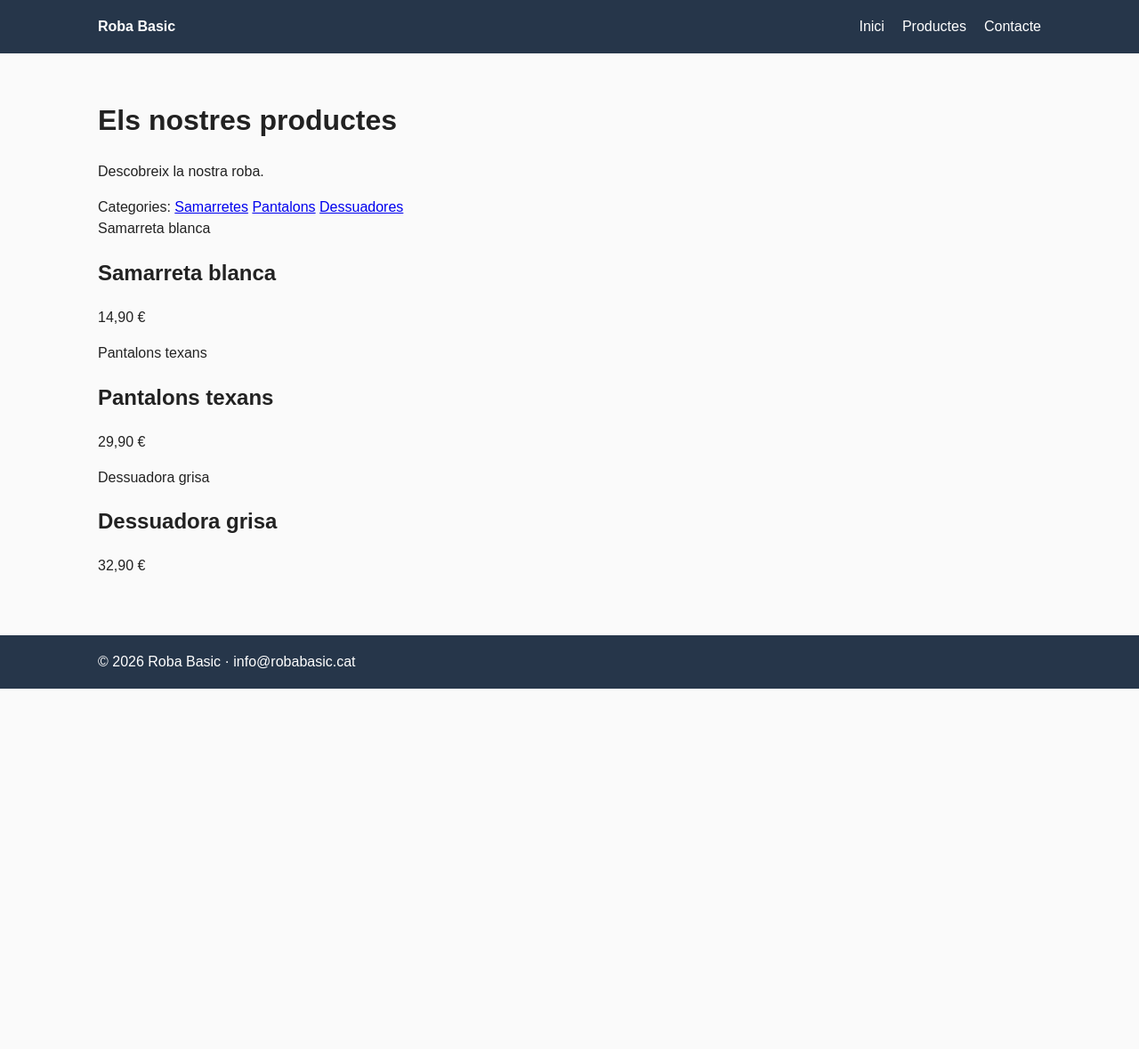
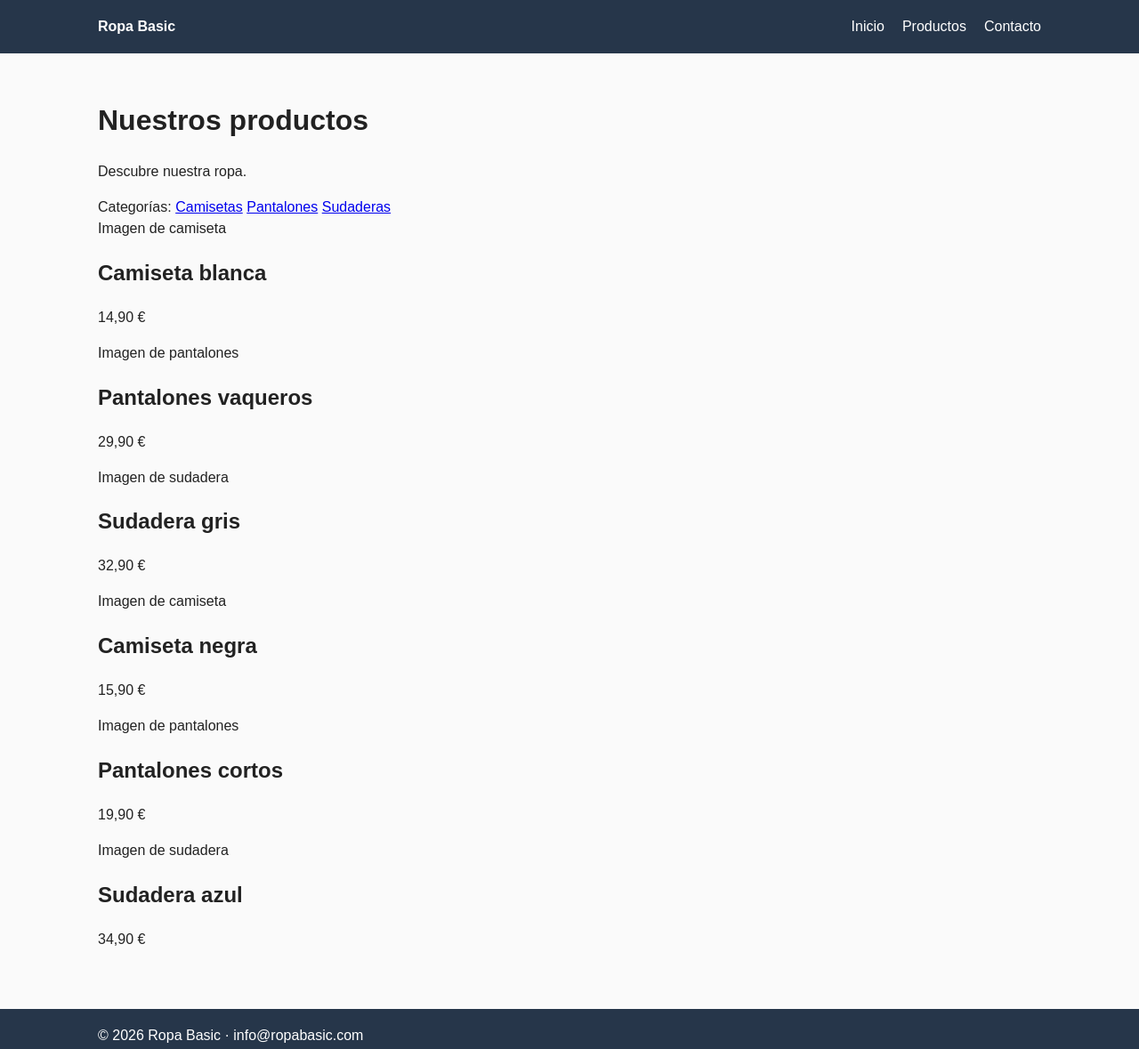
Before and after one commit to greenman9909-cmd/DAM1M04-Exercici-Posicio, a plain HTML site: page productes.html in a window 1280 px wide. Shown: the whole page at 89% size. Before the commit the page ends 800 px from the top, so only its background shows below. Drawn offline with Linux system fonts and the light colour scheme.

Commit message:
Crear productos en espanol

```diff
--- a/productes.html
+++ b/productes.html
@@ -1,49 +1,68 @@
 <!DOCTYPE html>
-<html lang="ca">
+<html lang="es">
 <head>
     <meta charset="UTF-8">
     <meta name="viewport" content="width=device-width, initial-scale=1.0">
-    <title>Roba Basic - Productes</title>
+    <title>Ropa Basic - Productos</title>
     <link rel="stylesheet" href="global.css">
 </head>
 <body>
     <header class="menu">
         <nav class="contenidor">
-            <strong>Roba Basic</strong>
-            <a href="index.html">Inici</a>
-            <a href="productes.html">Productes</a>
-            <a href="contacte.html">Contacte</a>
+            <strong>Ropa Basic</strong>
+            <a href="index.html">Inicio</a>
+            <a href="productes.html">Productos</a>
+            <a href="contacte.html">Contacto</a>
         </nav>
     </header>
 
     <main class="contenidor">
-        <h1>Els nostres productes</h1>
-        <p>Descobreix la nostra roba.</p>
+        <h1>Nuestros productos</h1>
+        <p>Descubre nuestra ropa.</p>
+
         <div class="filtres">
-            <span>Categories:</span>
-            <a href="#samarretes">Samarretes</a>
-            <a href="#pantalons">Pantalons</a>
-            <a href="#dessuadores">Dessuadores</a>
+            <span>Categorías:</span>
+            <a href="#camisetas">Camisetas</a>
+            <a href="#pantalones">Pantalones</a>
+            <a href="#sudaderas">Sudaderas</a>
         </div>
+
         <section class="productes">
-            <article class="producte" id="samarretes">
-                <div class="imatge-producte">Samarreta blanca</div>
-                <h2>Samarreta blanca</h2>
+            <article class="producte" id="camisetas">
+                <div class="imatge-producte">Imagen de camiseta</div>
+                <h2>Camiseta blanca</h2>
                 <p>14,90 €</p>
             </article>
-            <article class="producte" id="pantalons">
-                <div class="imatge-producte">Pantalons texans</div>
-                <h2>Pantalons texans</h2>
+            <article class="producte" id="pantalones">
+                <div class="imatge-producte">Imagen de pantalones</div>
+                <h2>Pantalones vaqueros</h2>
                 <p>29,90 €</p>
             </article>
-            <article class="producte" id="dessuadores">
-                <div class="imatge-producte">Dessuadora grisa</div>
-                <h2>Dessuadora grisa</h2>
+            <article class="producte" id="sudaderas">
+                <div class="imatge-producte">Imagen de sudadera</div>
+                <h2>Sudadera gris</h2>
                 <p>32,90 €</p>
+            </article>
+            <article class="producte">
+                <div class="imatge-producte">Imagen de camiseta</div>
+                <h2>Camiseta negra</h2>
+                <p>15,90 €</p>
+            </article>
+            <article class="producte">
+                <div class="imatge-producte">Imagen de pantalones</div>
+                <h2>Pantalones cortos</h2>
+                <p>19,90 €</p>
+            </article>
+            <article class="producte">
+                <div class="imatge-producte">Imagen de sudadera</div>
+                <h2>Sudadera azul</h2>
+                <p>34,90 €</p>
             </article>
         </section>
     </main>
 
-    <footer><div class="contenidor">© 2026 Roba Basic · info@robabasic.cat</div></footer>
+    <footer>
+        <div class="contenidor">© 2026 Ropa Basic · info@ropabasic.com</div>
+    </footer>
 </body>
 </html>
```
